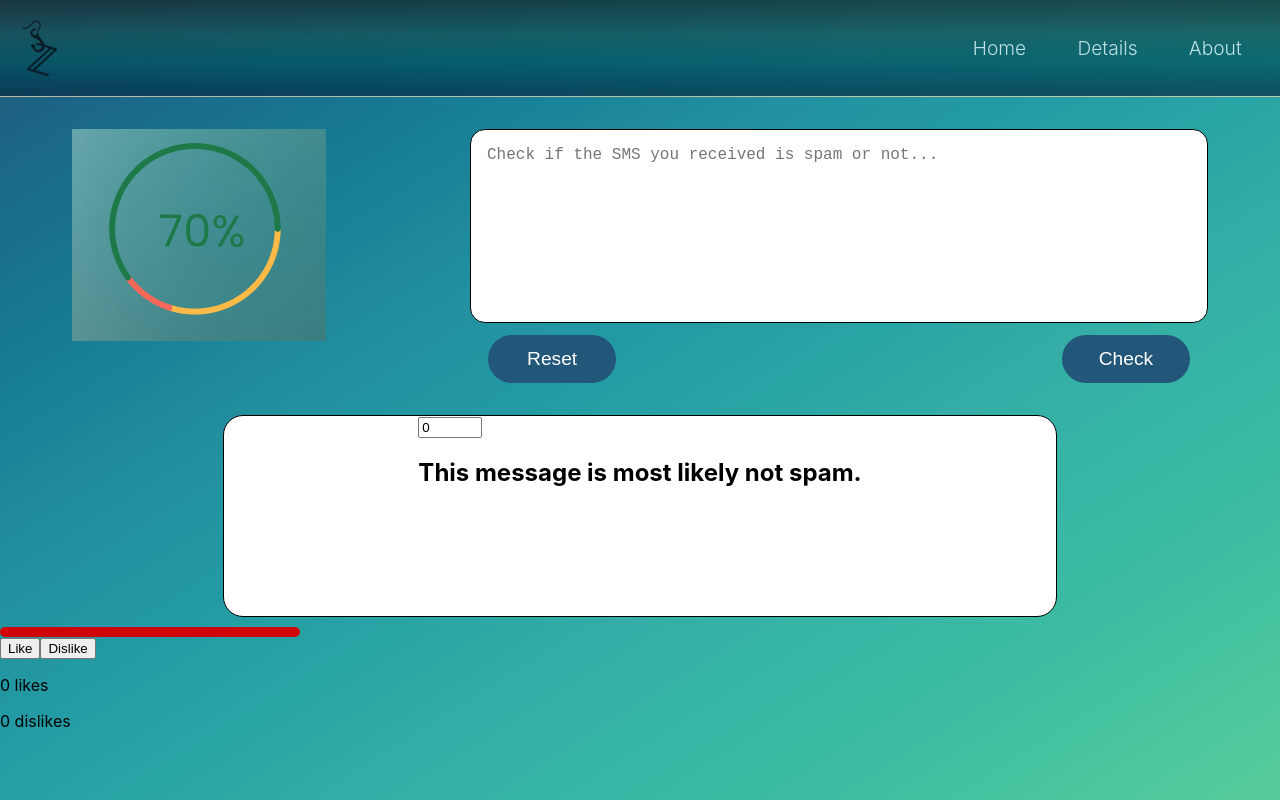
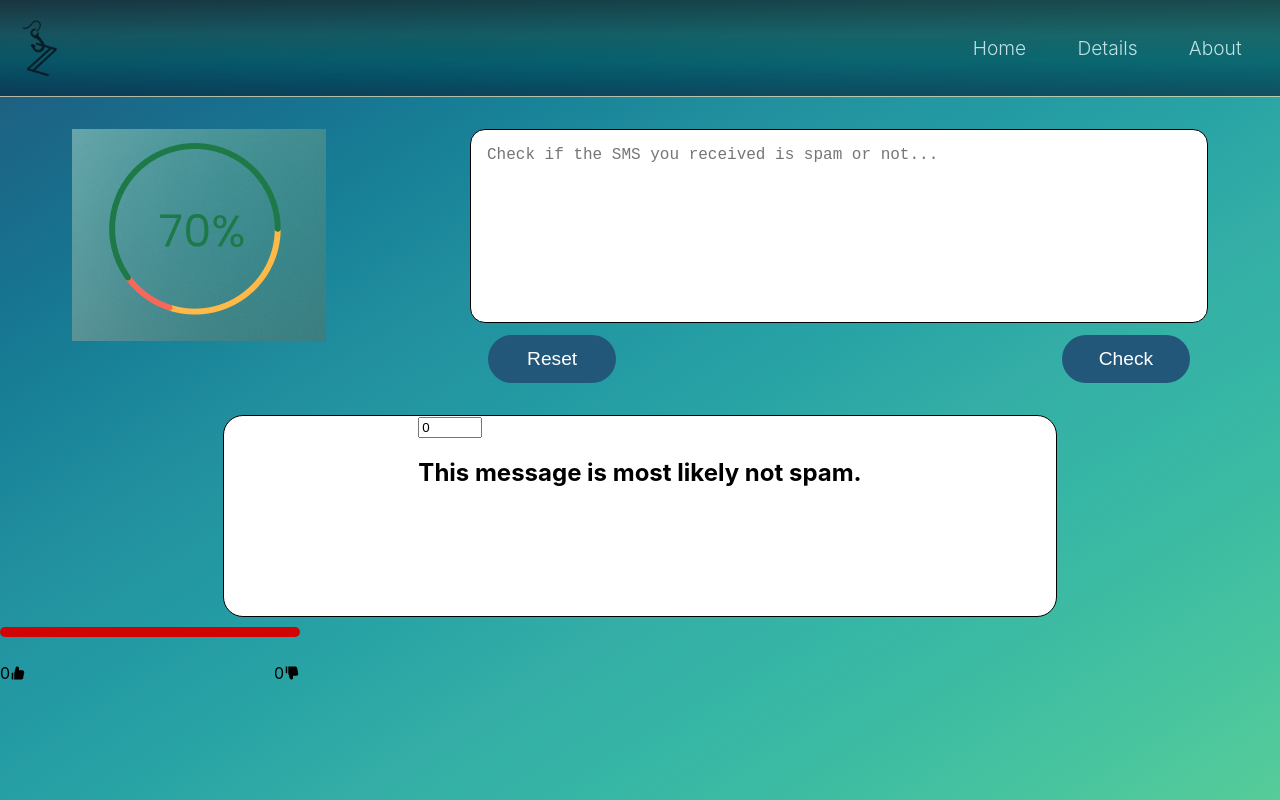
Before and after one commit to pjparties/farzee, a React (Create React App) app: page / in a window 1280 px wide. Built offline with nearby package versions, Linux system fonts and the light colour scheme.

Commit message:
just need to center the bar now hehe

```diff
--- a/package.json
+++ b/package.json
@@ -8,6 +8,7 @@
     "@testing-library/user-event": "^13.5.0",
     "react": "^18.2.0",
     "react-dom": "^18.2.0",
+    "react-icons": "^4.8.0",
     "react-scripts": "5.0.1",
     "web-vitals": "^2.1.4"
   },
--- a/src/components/Community.js
+++ b/src/components/Community.js
@@ -1,6 +1,7 @@
 import React, { useState, useEffect } from "react";
 import "../styles/Community.css";
-import {AiFillLike} from "react-icons"
+import { AiFillLike } from "react-icons/ai";
+import { AiFillDislike } from "react-icons/ai";
 
 const LikeDislike = () => {
     const [likes, setLikes] = useState(0);
@@ -14,19 +15,26 @@ const LikeDislike = () => {
     }, [likes, dislikes]);
 
     return (
-    <div>
+    <div className="bar-main">
+
         <div className="bar-container">
-        <div
-          className="like-bar"
-          style={{
+            <div className="like-bar" style={{
             width: `${ratioLikes * 100}%`,
-          }}
-        ></div>
+            }}></div>
+
         </div>
-      <button id="like-button" onClick={() => setLikes(likes + 1)}>Like</button>
-      <button id="dislike-button" onClick={() => setDislikes(dislikes + 1)}>Dislike</button>
-      <p>{likes} likes</p>
-      <p>{dislikes} dislikes</p>
+            <div className="like-dislike-container">
+
+                <div className="like-container">
+                    <p>{likes}</p>
+                    <AiFillLike className="like-button" onClick={() => setLikes(likes + 1)}/>
+                </div>
+
+                <div className="dislike-container">
+                    <p>{dislikes} </p>
+                    <AiFillDislike classname="dislike-button" onClick={() => setDislikes(dislikes + 1)}/>
+                </div>
+            </div>
     </div>
     );
 };
--- a/src/styles/Community.css
+++ b/src/styles/Community.css
@@ -1,3 +1,12 @@
+/* .bar-main{
+    display: flex;
+    flex-direction: column;
+    justify-content: center;
+    align-items: center;
+    min-width: 10vw;
+    min-height:20vh;
+} */
+
 .bar-container{
     max-width: 300px;
     height: 10px;
@@ -11,9 +20,22 @@
     background-color: rgb(34, 203, 34);
     border-radius: 5px;
 }
-
-#like-button{
-
+.like-dislike-container{
+    display: flex;
+    flex-direction: row;
+    justify-content: space-between;
+    align-items: center;
+    margin-top: 10px;
+    max-width:300px;
+}
+.like-container{
+    display: flex;
+    flex-direction: row;
+    align-items : center;
 }
 
-#dislike-button{}
+.dislike-container{
+    display: flex;
+    flex-direction: row;
+    align-items: center;
+}
```
Also changed, not shown: 1 other file (tests, documents, lock files or other folders). Lines whose indentation alone changed are shown as unchanged.
